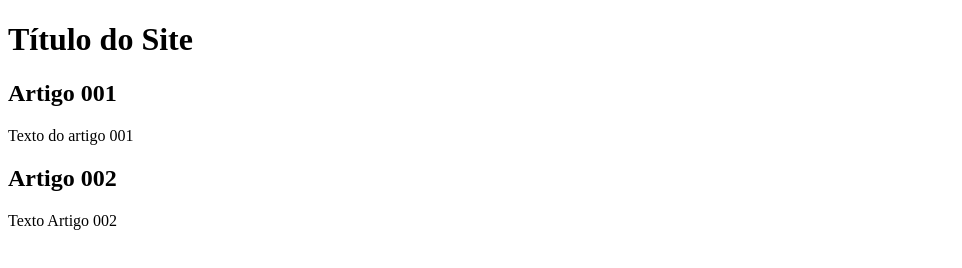
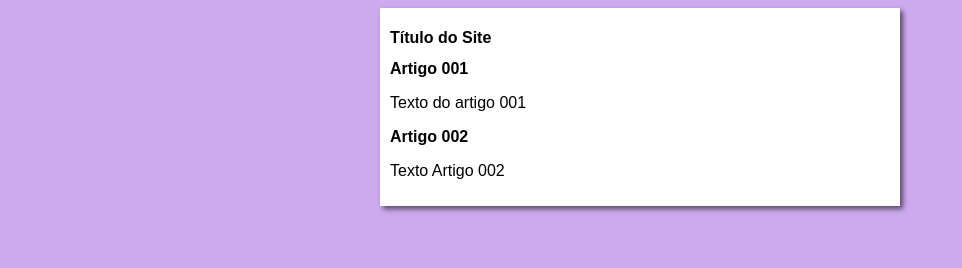
Before and after one commit to AndrewsAraujo/projeto-site, a plain HTML site: page index.html in a window 1280 px wide. Shown: the whole page, without its empty margins (0-962 px from the left). Drawn offline with Linux system fonts and the light colour scheme.

Commit message:
iniciei o design

```diff
--- /dev/null
+++ b/estilos/style.css
@@ -0,0 +1,16 @@
+* {
+    font-family: Arial, Helvetica, sans-serif;
+    font-size: 16px;
+}
+
+body {
+    background-color: rgb(205, 169, 238);
+}
+
+main {
+    background-color: white;
+    width: 500px;
+    margin: auto;
+    padding: 10px;
+    box-shadow: 3px 3px 5px rgba(0, 0, 0, 0.575);
+}
--- a/index.html
+++ b/index.html
@@ -4,6 +4,7 @@
     <meta charset="UTF-8">
     <meta name="viewport" content="width=device-width, initial-scale=1.0">
     <title>Título do Site</title>
+    <link rel="stylesheet" href="estilos/style.css">
 </head>
 <body>
     <main>
```
